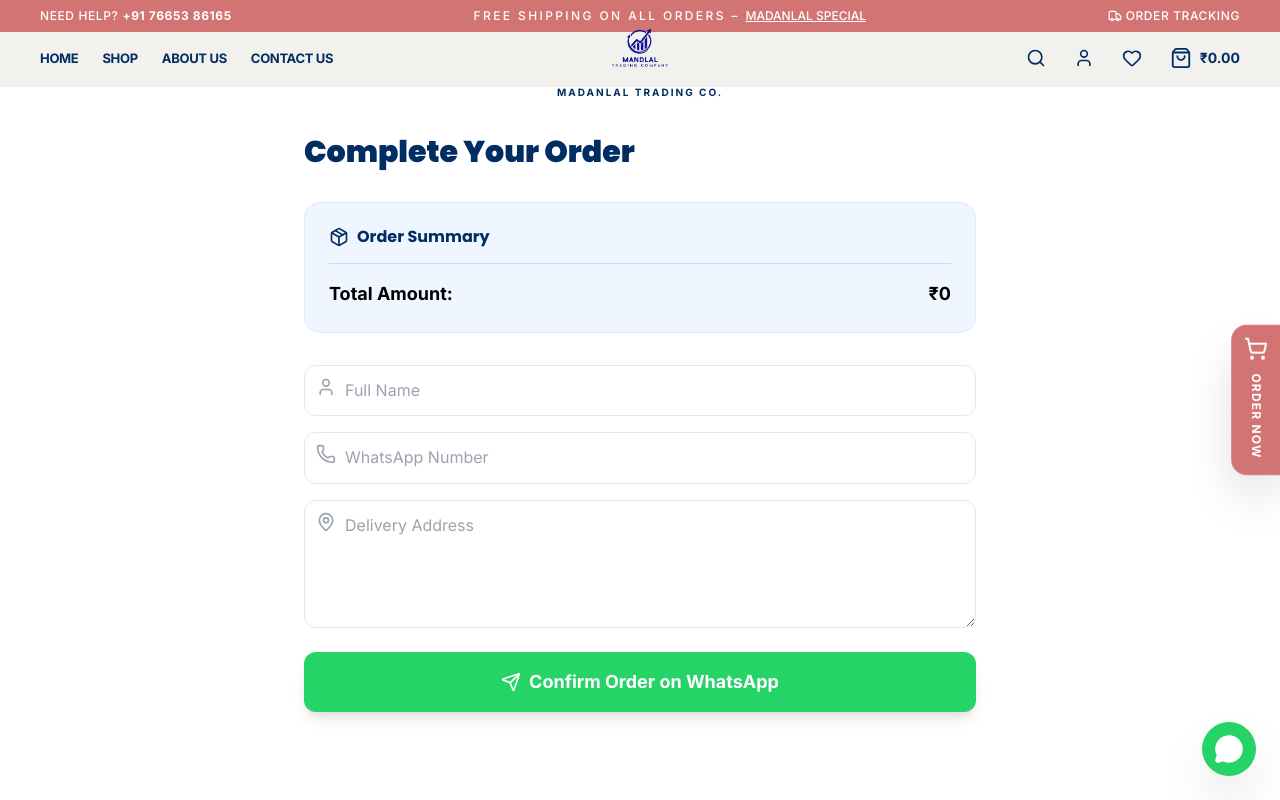
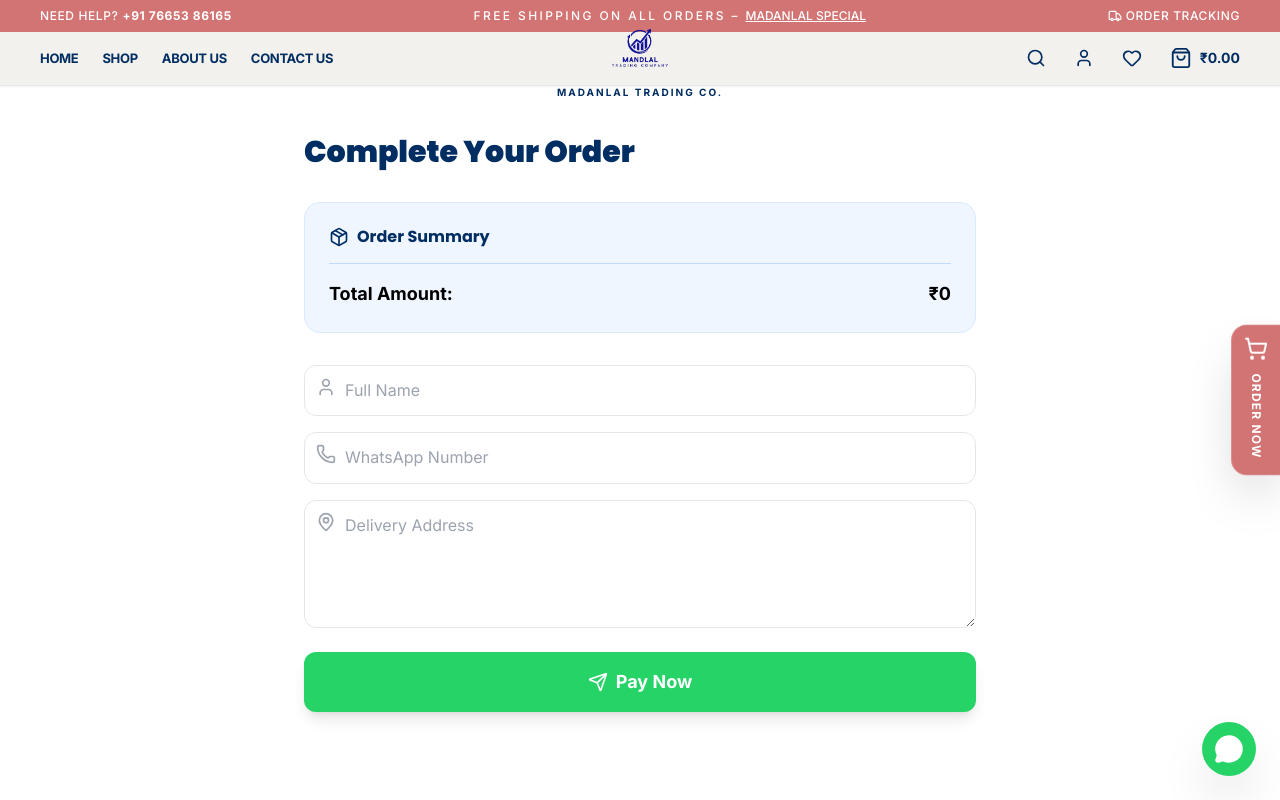
Before and after one commit to vsvivek2006/madanlal1, a React (Vite) app: page /checkout in a window 1280 px wide. Shown: the top 800 px of the page. Built offline with nearby package versions, Linux system fonts and the light colour scheme.

Commit message:
Update Checkout.tsx

```diff
--- a/src/pages/Checkout.tsx
+++ b/src/pages/Checkout.tsx
@@ -102,7 +102,7 @@ const Checkout = () => {
               className="w-full bg-[#25D366] text-white py-4 rounded-xl font-bold text-lg flex items-center justify-center gap-2 hover:bg-[#1ebd57] transition-all shadow-lg"
             >
               <Send size={20} />
-              Confirm Order on WhatsApp
+             Pay Now
             </button>
           </div>
         </div>
```
